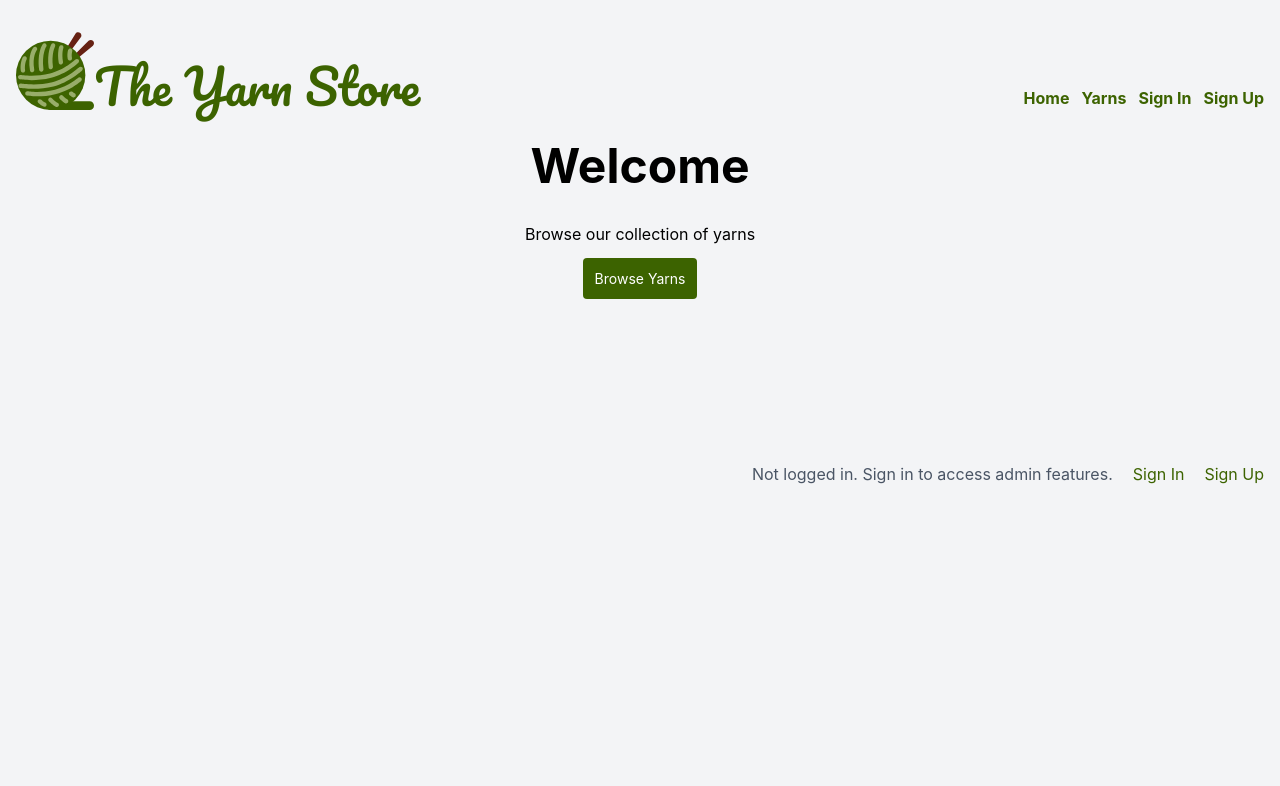
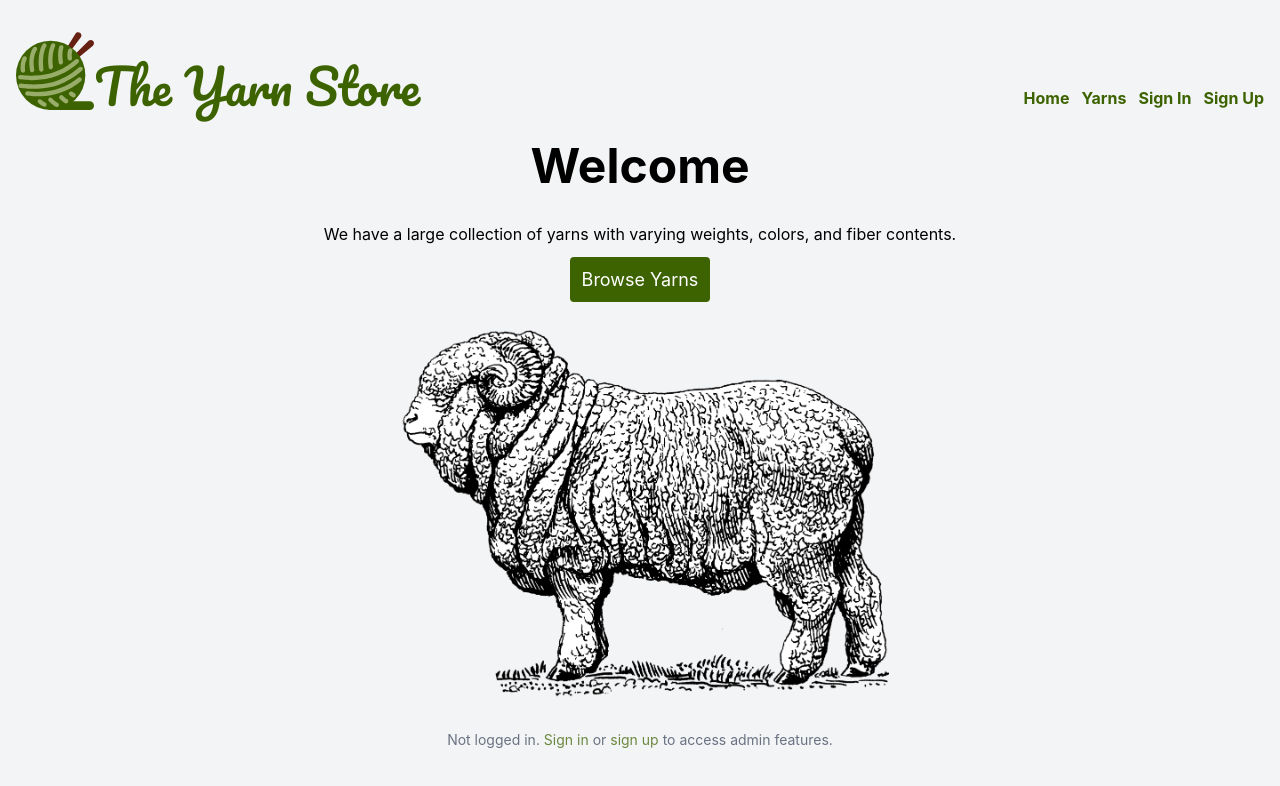
Before and after one commit to meganlavengood/yarn-app, a React (Vite) app: page / in a window 1280 px wide. Shown: the top 786 px of the page. Built offline with nearby package versions, Linux system fonts and the light colour scheme; no server answers.

Commit message:
add sheep and improve footer styling

```diff
--- a/src/components/Footer.tsx
+++ b/src/components/Footer.tsx
@@ -12,24 +12,18 @@ function Footer({ user }: FooterProps) {
 	}
 
 	return (
-		<div className="footer py-8 flex justify-end text-gray-600">
+		<div className="footer py-8 flex flex-col gap-5 flex-row justify-center text-sm text-gray-500">
 			{user ? (
-				<p>
-					Currently logged in as {`${user.email}`}
-					<a className="ml-5" onClick={handleSignOut}>
-						Sign Out
-					</a>
-				</p>
+				<>
+					<p>Currently logged in as {`${user.email}`}</p>
+					<a onClick={handleSignOut}>Sign Out</a>
+				</>
 			) : (
-				<p>
-					Not logged in. Sign in to access admin features.
-					<Link to="/signin" className="ml-5">
-						Sign In
-					</Link>
-					<Link to="/signup" className="ml-5">
-						Sign Up
-					</Link>
-				</p>
+				<>
+					<p>
+						Not logged in. <Link to="/signin">Sign in</Link> or <Link to="/signup">sign up</Link> to access admin features.
+					</p>
+				</>
 			)}
 		</div>
 	);
--- a/src/components/Navbar.tsx
+++ b/src/components/Navbar.tsx
@@ -26,14 +26,18 @@ function Navbar({ user }: NavbarProps) {
 					<Link to="/yarns">Yarns</Link>
 					{user ? (
 						<>
-							<a className="" onClick={handleSignOut}>
+							<a className="whitespace-nowrap" onClick={handleSignOut}>
 								Sign Out
 							</a>
 						</>
 					) : (
 						<>
-							<Link to="/signin">Sign In</Link>
-							<Link to="/signup">Sign Up</Link>
+							<Link className="whitespace-nowrap" to="/signin">
+								Sign In
+							</Link>
+							<Link className="whitespace-nowrap" to="/signup">
+								Sign Up
+							</Link>
 						</>
 					)}
 				</div>
--- a/src/index.css
+++ b/src/index.css
@@ -29,6 +29,10 @@
 
 	a {
 		@apply text-lime-800 hover:text-lime-600 cursor-pointer;
+	}
+
+	.footer a {
+		@apply opacity-75;
 	}
 
 	.btn {
--- a/src/pages/Home.tsx
+++ b/src/pages/Home.tsx
@@ -1,18 +1,17 @@
 import { Link } from "react-router-dom";
+import sheepImg from "../assets/sheep.png";
 
 function Home() {
 	return (
 		<div className="home-page text-center">
-			{/* TODO: Customize your home page.
-          Tell visitors what your app is about and
-          what kind of yarns they can browse. */}
 			<h1>Welcome</h1>
-			<p>Browse our collection of yarns</p>
+			<p>We have a large collection of yarns with varying weights, colors, and fiber contents.</p>
 			<div className="my-5">
-				<Link to="/yarns" className="btn btn-primary">
+				<Link to="/yarns" className="btn btn-primary text-lg">
 					Browse Yarns
 				</Link>
 			</div>
+			<img className="h-40 md:h-96 mx-auto" src={`${sheepImg}`} />
 		</div>
 	);
 }
```
Also changed, not shown: src/assets/sheep.png (added), 1 other file (tests, documents, lock files or other folders).
